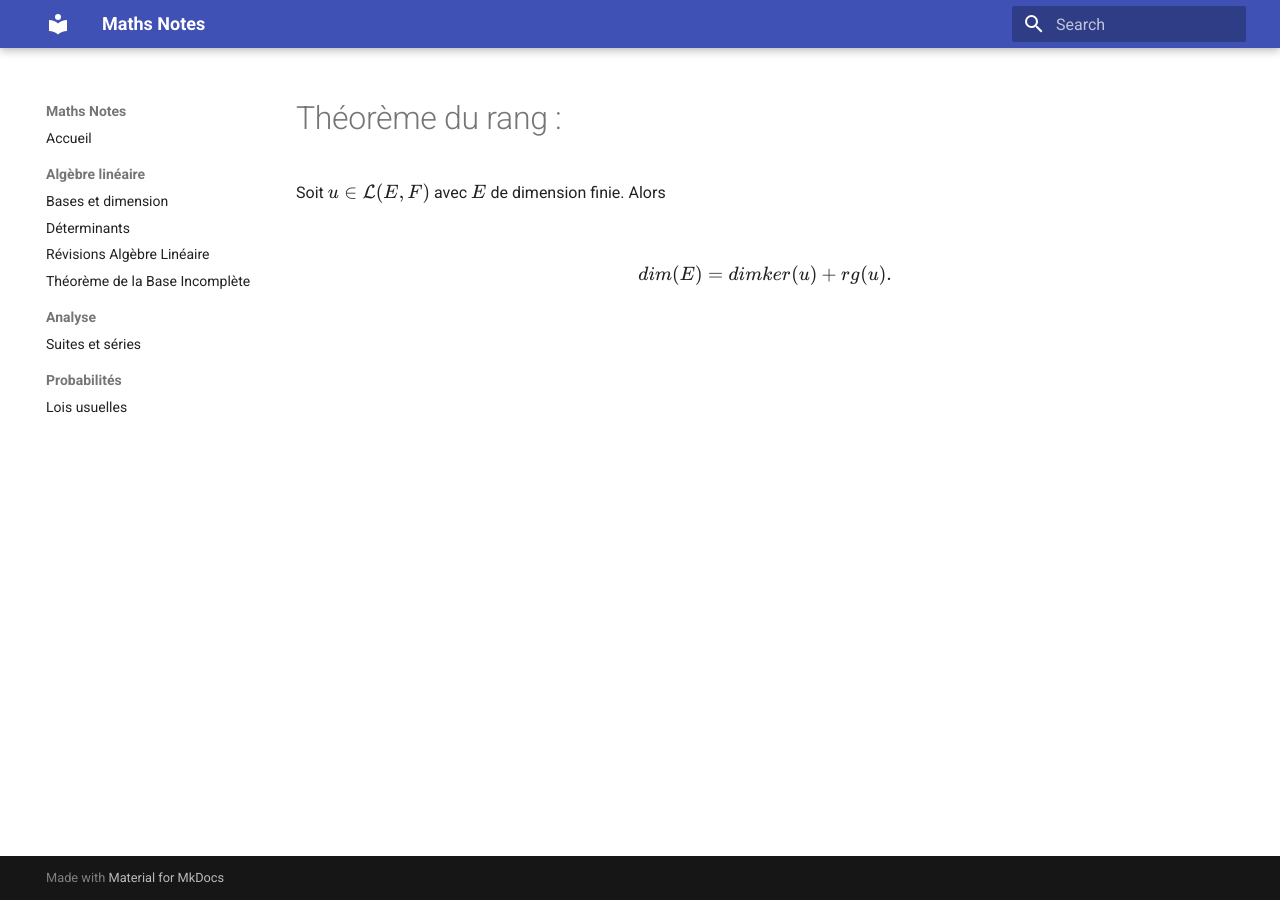
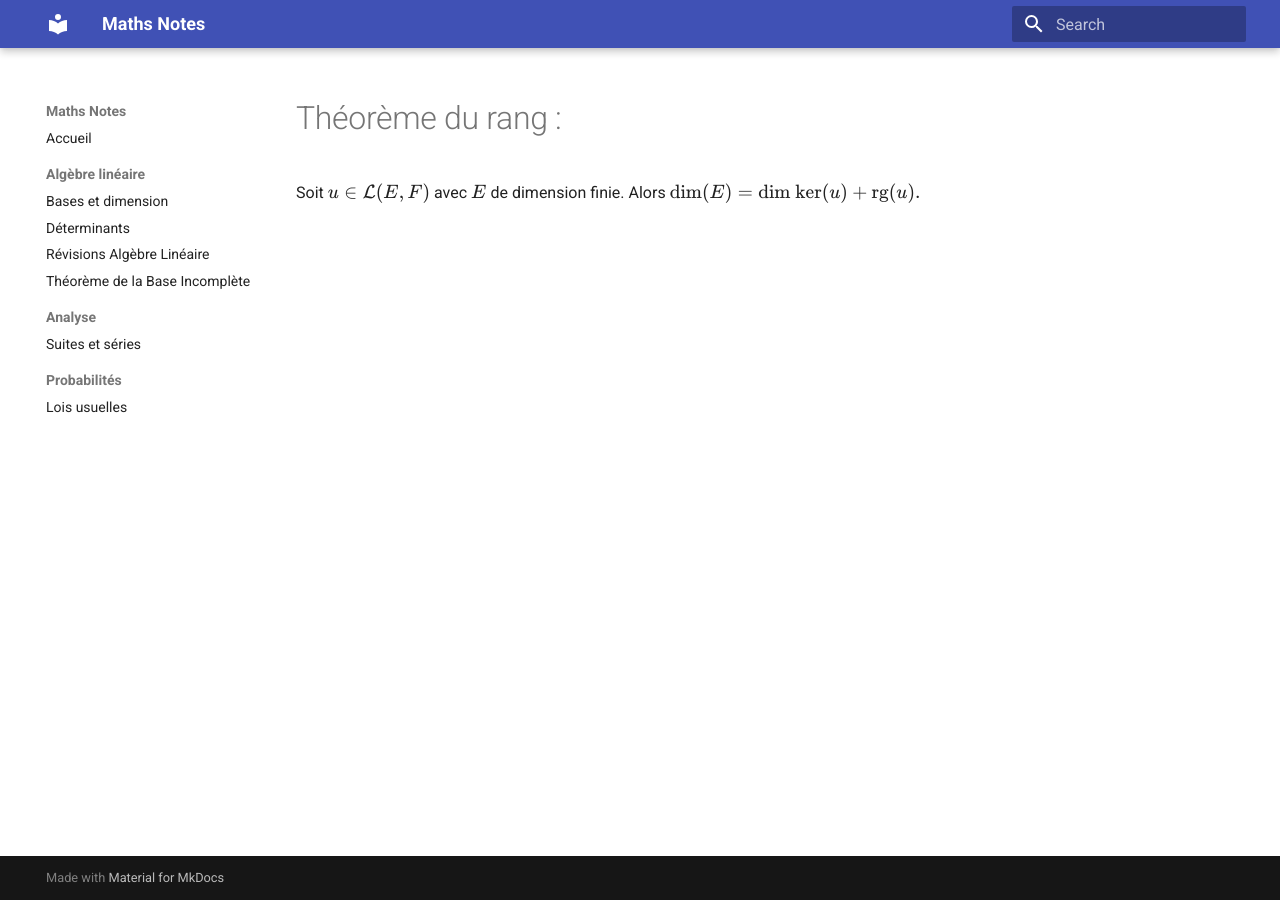
Before and after one commit to gpcoursera/maths-notes, an MkDocs documentation site: the page built from docs/algebre/th-rang.md, in a window 1280 px wide. Built offline with MkDocs 1.6.1 and Material for MkDocs 9.7.7, drawn with Linux system fonts in a browser that asks for light colours.

Commit message:
th du rang (fixed)

```diff
--- a/docs/algebre/th-rang.md
+++ b/docs/algebre/th-rang.md
@@ -1,5 +1,4 @@
 # Théorème du rang :
 
-Soit $u \in \mathcal{L}(E,F)$ avec $E$ de dimension finie. Alors
-
-$$dim(E) = dim ker(u)+rg(u).$$
+Soit $u \in \mathcal{L}(E,F)$ avec $E$ de dimension finie.
+Alors $\text{dim}(E) = \text{dim}\ \text{ker}(u) + \text{rg}(u).$
```
